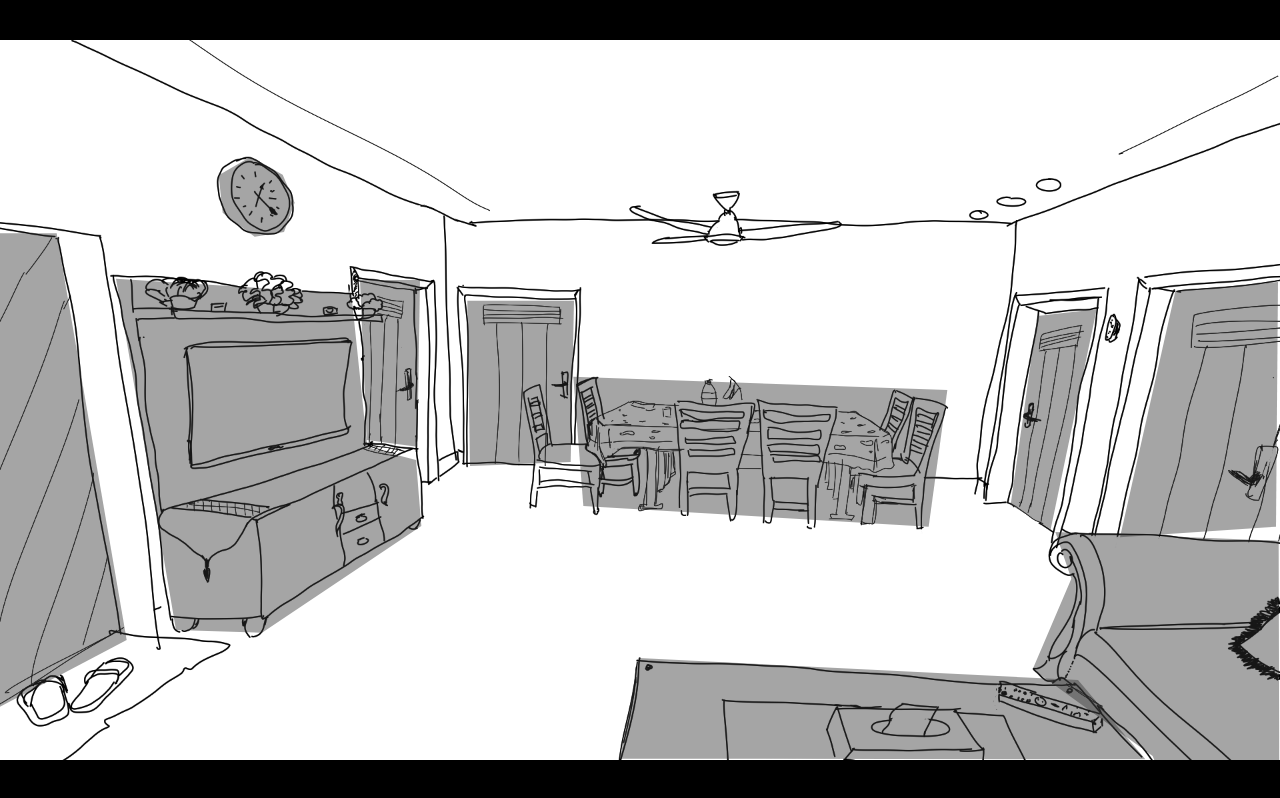
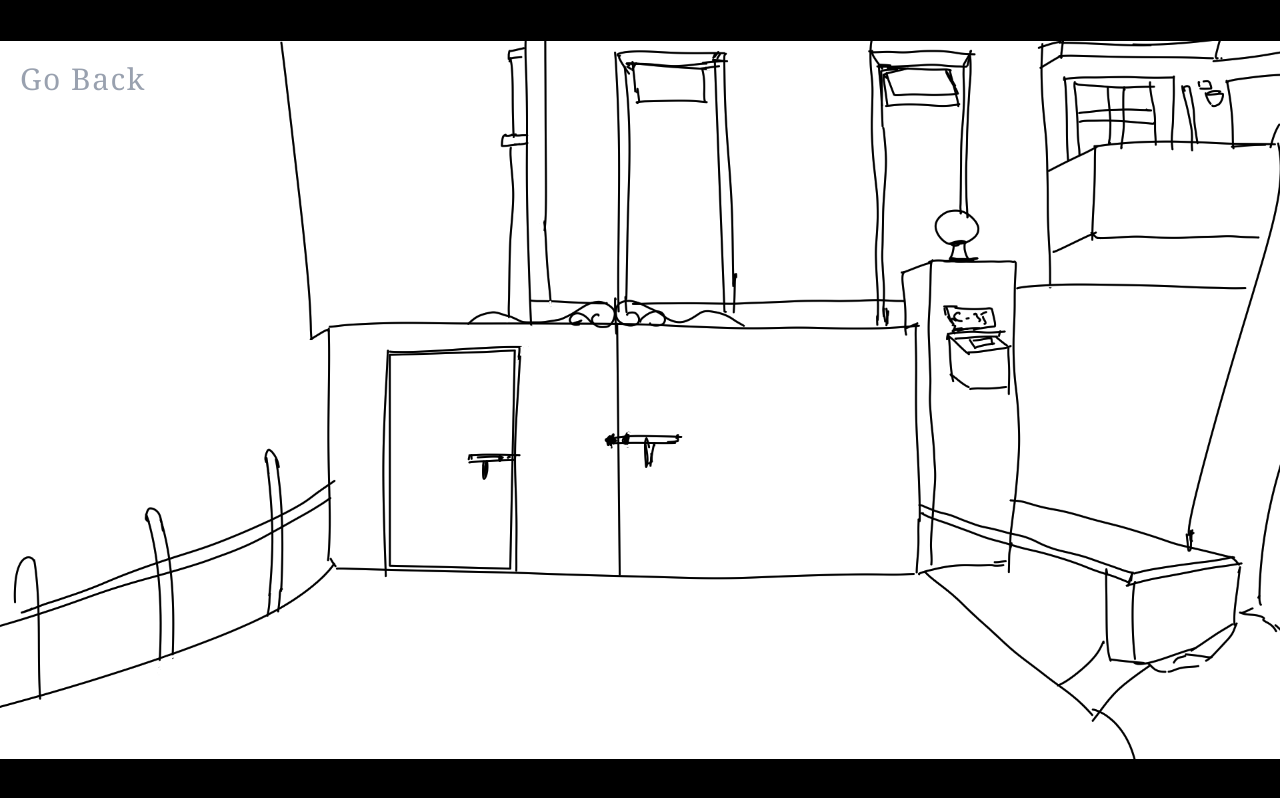
Before and after one commit to Ultra-Moz/personal-art, a React (Vite) app: page / in a window 1280 px wide. Built offline with nearby package versions, Linux system fonts and the light colour scheme.

Commit message:
Hovering effects and Tooltips added

```diff
--- a/src/App.jsx
+++ b/src/App.jsx
@@ -3,20 +3,24 @@ import OutsideScene from "./scenes/OutsideScene";
 import GateScene from "./scenes/GateScene";
 import DoorScene from "./scenes/DoorScene";
 import LoungeScene from "./scenes/LoungeScene";
+import DrawingRoomScene from "./scenes/DrawingRoomScene";
 
 const SCENES = {
   outside: OutsideScene,
   gate: GateScene,
   door: DoorScene,
-  lounge: LoungeScene
+  lounge: LoungeScene,
+  drawingRoom: DrawingRoomScene
 };
 
 const App = () => {
   const [visible, setVisible] = useState(true);
-  const [currentScene, setCurrentScene] = useState("lounge");
+  const [currentScene, setCurrentScene] = useState("outside");
   const [prevScenes, setPrevScenes] = useState([])
+  const [hoverText, setHoveredText] = useState(null)
 
   const goTo = (sceneId) => {
+    setHoveredText(null)
     setPrevScenes((prevHistory => [...prevHistory, currentScene]));
     setVisible(false);
     setTimeout(() => {
@@ -25,16 +29,14 @@ const App = () => {
     }, 300);
   };
 
+
+
 const goBack = () => {
-
   if (prevScenes.length === 0) return;
-
   const lastScene = prevScenes[prevScenes.length - 1];
   const historyCopy = [...prevScenes];
   historyCopy.pop();
-
   setVisible(false);
-
   setTimeout(() => {
     setCurrentScene(lastScene);
     setPrevScenes(historyCopy);
@@ -49,12 +51,12 @@ const goBack = () => {
         className="relative overflow-hidden"
         style={{
           width: "min(100vw,177.78vh)",
-          height: "min(100vh,56.25vw)",
+          height: "min(100vh,56.15vw)",
           opacity: visible ? 1 : 0,
           transition: "opacity 0.3s",
         }}
       >
-        <SceneComponent goTo={goTo} />
+        <SceneComponent goTo={goTo} setHoveredText={setHoveredText} />
 
         <button
           className="text-3xl text-red-900 tracking-wider left-5 top-5 z-50 font-serif relative group
@@ -66,6 +68,7 @@ const goBack = () => {
           Go Back
           <span className="absolute bottom-0 left-0 w-full h-0.75 bg-red-900 scale-x-0 transition-transform duration-500 origin-left group-hover:group-disabled:scale-x-0 group-hover:scale-x-100"></span>
         </button>
+        <span className="text-yellow-300 z-50 text-2xl font-extrabold [text-stroke:1.5px_black] [-webkit-text-stroke:1.5px_black] tracking-wide absolute bottom-5 right-5">{hoverText}</span>
       </div>
     </div>
   );
--- a/src/scenes/DoorScene.jsx
+++ b/src/scenes/DoorScene.jsx
@@ -1,22 +1,40 @@
-import React, { useState } from 'react'
+import React, { useState } from "react";
 
-const DoorScene = ({goTo}) => {
-  const [isHovered, setIsHovered] = useState(false)
+const DoorScene = ({ goTo, setHoveredText }) => {
+  const [isHovered, setIsHovered] = useState(false);
   return (
     <>
-    <img src="/images/door/door-scene-bg.png" alt="door scene" className="absolute inset-0 w-full h-full" />
-    <img src={isHovered ? '/images/door/door-scene-door-opened.png' : '/images/door/door-scene-door-closed.png'} className='absolute inset-0 w-full h-full pointer-events-none z-10' />
-          <svg viewBox="0 0 1920 1080" className="absolute inset-0 w-full h-full">
+      <img
+        src="/images/door/door-scene-bg.png"
+        alt="door scene"
+        className="absolute inset-0 w-full h-full"
+      />
+      <img
+        src={
+          isHovered
+            ? "/images/door/door-scene-door-opened.png"
+            : "/images/door/door-scene-door-closed.png"
+        }
+        className="absolute inset-0 w-full h-full pointer-events-none z-10"
+      />
+      <svg viewBox="0 0 1920 1080" className="absolute inset-0 w-full h-full">
         <polygon
-          points='730,240 1115,240 1115,850 730,850'
+          points="730,240 1115,240 1115,850 730,850"
           fill="transparent"
           className="cursor-pointer"
-          onMouseEnter={() => setIsHovered(true)}
-          onMouseLeave={() => setIsHovered(false)}
-          onClick={() => goTo("lounge")} />
+          onMouseEnter={() => {
+            setIsHovered(true);
+            setHoveredText("Enter the house");
+          }}
+          onMouseLeave={() => {
+            setIsHovered(false)
+            setHoveredText(null)
+          }}
+          onClick={() => goTo("lounge")}
+        />
       </svg>
     </>
-  )
-}
+  );
+};
 
-export default DoorScene
+export default DoorScene;
--- /dev/null
+++ b/src/scenes/DrawingRoomScene.jsx
@@ -0,0 +1,9 @@
+import React from 'react'
+
+const DrawingRoomScene = () => {
+  return (
+    <div>DrawingRoomScene</div>
+  )
+}
+
+export default DrawingRoomScene
--- a/src/scenes/LoungeScene.jsx
+++ b/src/scenes/LoungeScene.jsx
@@ -1,91 +1,211 @@
-import React, { useState } from 'react'
+import React, { useState } from "react";
 
-const LoungeScene = () => {
-    const [hoveredId, setHoveredId] = useState(null)
+const LoungeScene = ({ goTo, setHoveredText }) => {
+  const [hoveredId, setHoveredId] = useState(null);
 
   return (
     <>
-        <img src="/images/lounge/background.PNG" alt="white" />
-      <img src="/images/lounge/bg.PNG" alt="lounge" className="absolute inset-0 w-full h-full" />
-      <img src={hoveredId === "kitchen-door" ? '/images/lounge/kitchen-door-open.PNG' : '/images/lounge/kitchen-door-closed.PNG'} alt="kitchen door" className="absolute inset-0 w-full h-full" />
-      <img src="/images/lounge/clock.PNG" alt="clock" className="absolute inset-0 w-full h-full" />
-      <img src="/images/lounge/dining-table.PNG" alt="dining table" className="absolute inset-0 w-full h-full" />
-      <img src="/images/lounge/fan.PNG" alt="fan" className="absolute inset-0 w-full h-full" />
-      <img src="/images/lounge/sofa.PNG" alt="sofa" className="absolute inset-0 w-full h-full" />
-      <img src="/images/lounge/table.PNG" alt="table" className="absolute inset-0 w-full h-full" />
-      <img src="/images/lounge/tv.PNG" alt="tv" className="absolute inset-0 w-full h-full" />
-      <img src="/images/lounge/brother-room-closed.PNG" alt="brothers room" className="absolute inset-0 w-full h-full" />
-      <img src="/images/lounge/drawing-room-closed.PNG" alt="drawing room" className="absolute inset-0 w-full h-full" />
-      <img src="/images/lounge/my-room-closed.PNG" alt="my room" className="absolute inset-0 w-full h-full" />
-      <img src="/images/lounge/parents-room-closed.PNG" alt="parent room" className="absolute inset-0 w-full h-full" />
-      {/* <img src={isHovered ? '/images/outside/outside-scene-door-opened.png' : '/images/outside/outside-scene-door-closed.png'} className='absolute inset-0 w-full h-full pointer-events-none z-10' /> */}
-
+      <img
+        src="/images/lounge/background.PNG"
+        className="absolute inset-0 w-full h-full"
+        alt="white"
+      />
+      <img
+        src="/images/lounge/bg.PNG"
+        alt="lounge"
+        className="absolute inset-0 w-full h-full"
+      />
+      <img
+        src={
+          hoveredId === "kitchen-door"
+            ? "/images/lounge/kitchen-door-opened.PNG"
+            : "/images/lounge/kitchen-door-closed.PNG"
+        }
+        alt="kitchen door"
+        className="absolute inset-0 w-full h-full pointer-events-none z-10"
+      />
+      <img
+        src={
+          hoveredId === "brothers-room"
+            ? "/images/lounge/brother-room-opened.PNG"
+            : "/images/lounge/brother-room-closed.PNG"
+        }
+        alt="brothers room"
+        className="absolute inset-0 w-full h-full pointer-events-none z-10"
+      />
+      <img
+        src={
+          hoveredId === "drawing-room"
+            ? "/images/lounge/drawing-room-opened.PNG"
+            : "/images/lounge/drawing-room-closed.PNG"
+        }
+        alt="drawing room"
+        className="absolute inset-0 w-full h-full pointer-events-none z-10"
+      />
+      <img
+        src={
+          hoveredId === "my-room"
+            ? "/images/lounge/my-room-opened.PNG"
+            : "/images/lounge/my-room-closed.PNG"
+        }
+        alt="my room"
+        className="absolute inset-0 w-full h-full pointer-events-none z-10"
+      />
+      <img
+        src={
+          hoveredId === "parents-room"
+            ? "/images/lounge/parents-room-opened.PNG"
+            : "/images/lounge/parents-room-closed.PNG"
+        }
+        alt="parent room"
+        className="absolute inset-0 w-full h-full pointer-events-none z-10"
+      />
+      <img
+        src="/images/lounge/clock.PNG"
+        alt="clock"
+        className="absolute inset-0 w-full h-full"
+      />
+      <img
+        src="/images/lounge/dining-table.PNG"
+        alt="dining table"
+        className="absolute inset-0 w-full h-full"
+      />
+      <img
+        src="/images/lounge/fan.PNG"
+        alt="fan"
+        className="absolute inset-0 w-full h-full"
+      />
+      <img
+        src="/images/lounge/sofa.PNG"
+        alt="sofa"
+        className="absolute inset-0 w-full h-full"
+      />
+      <img
+        src="/images/lounge/table.PNG"
+        alt="table"
+        className="absolute inset-0 w-full h-full"
+      />
+      <img
+        src="/images/lounge/tv.PNG"
+        alt="tv"
+        className="absolute inset-0 w-full h-full"
+      />
       <svg viewBox="0 0 1920 1080" className="absolute inset-0 w-full h-full">
         <polygon
-        points='0,290 85,290 190,900 0,1000'
-          fill="#32323270"
+          points="0,290 85,290 190,900 0,1000"
+          fill="transparent"
           className="cursor-pointer"
           id="kitchen-door"
-          onMouseEnter={()=>{setHoveredId("kitchen-door")}}
+          onMouseEnter={() => {
+            setHoveredId("kitchen-door");
+            setHoveredText("Enter the kitchen");
+          }}
+          onMouseLeave={() => {
+            setHoveredId(null);
+
+            setHoveredText(null);
+          }}
         />
         <polygon
-          points='540,360 630,360 626,610 550,600'
-          fill="#32323270"
+          points="540,360 630,360 626,610 550,600"
+          fill="transparent"
           className="cursor-pointer"
           id="drawing-room"
+          onMouseEnter={() => {
+            setHoveredId("drawing-room");
+            setHoveredText("Enter the drawing room");
+          }}
+          onMouseLeave={() => {
+            setHoveredId(null);
+            setHoveredText(null);
+          }}
+          onClick={() => goTo("drawingRoom")}
         />
         <polygon
-          points='705,639 701,391 861,391 856,633'
-           fill="#32323270"
+          points="705,639 701,391 861,391 856,633"
+          fill="transparent"
           className="cursor-pointer"
           id="my-room"
+          onMouseEnter={() => {
+            setHoveredId("my-room");
+            setHoveredText("Enter my room");
+          }}
+          onMouseLeave={() => {
+            setHoveredId(null);
+            setHoveredText(null);
+          }}
         />
         <polygon
-          points='1556,414 1645,404 1576,734  1516,697'
-          fill="#32323270"
+          points="1556,414 1645,404 1576,734  1516,697"
+          fill="transparent"
           className="cursor-pointer"
           id="parents-room"
+          onMouseEnter={() => {
+            setHoveredId("parents-room");
+            setHoveredText("Enter my parents room");
+          }}
+          onMouseLeave={() => {
+            setHoveredId(null);
+            setHoveredText(null);
+          }}
         />
         <polygon
-          points='1763,377 1680,746 1914,730 1917,363'
-          fill="#32323270"
+          points="1763,377 1680,746 1914,730 1917,363"
+          fill="transparent"
           className="cursor-pointer"
           id="brothers-room"
+          onMouseEnter={() => {
+            setHoveredId("brothers-room");
+            setHoveredText("Enter my brother's room");
+          }}
+          onMouseLeave={() => {
+            setHoveredId(null);
+            setHoveredText(null);
+          }}
         />
         <polygon
-          points='1583,738 1918,751 1920,1550 1729,1074 1549,944 1607,808'
-          fill="#32323270"
+          points="1583,738 1918,751 1920,1550 1729,1074 1549,944 1607,808"
+          fill="transparent"
           className="cursor-pointer"
+          onMouseEnter={() => setHoveredText("Sofa")}
+          onMouseLeave={() => setHoveredText(null)}
           id="sofa"
         />
         <polygon
-          points='930,1078 958,927 1617,960 1718,1079'
-          fill="#32323270"
+          points="930,1078 958,927 1617,960 1718,1079"
+          fill="transparent"
+          id="table"
           className="cursor-pointer"
-          id="table"
+          onMouseEnter={() => setHoveredText("Table")}
+          onMouseLeave={() => setHoveredText(null)}
         />
         <polygon
-          points='527,381  551,611 624,630 632,729 393,889 264,885 174,358'
-          fill="#32323270"
+          points="527,381  551,611 624,630 632,729 393,889 264,885 174,358"
+          fill="transparent"
           className="cursor-pointer"
           id="tv"
+          onMouseEnter={() => setHoveredText("Television")}
+          onMouseLeave={() => setHoveredText(null)}
         />
         <polygon
-          points='376,175 328,203 334,259 382,295 426,288  442,244 424,202'
-          fill="#32323270"
+          points="376,175 328,203 334,259 382,295 426,288  442,244 424,202"
+          fill="transparent"
           className="cursor-pointer"
           id="clock"
+          onMouseEnter={() => setHoveredText("Clock")}
+          onMouseLeave={() => setHoveredText(null)}
         />
         <polygon
-          points='875,699 1393,730 1421,525 860,505'
-          fill="#32323270"
+          points="875,699 1393,730 1421,525 860,505"
+          fill="transparent"
           className="cursor-pointer"
           id="dining-table"
+          onMouseEnter={() => setHoveredText("Dining Table")}
+          onMouseLeave={() => setHoveredText(null)}
         />
-
       </svg>
     </>
-  )
-}
+  );
+};
 
-export default LoungeScene
+export default LoungeScene;
--- a/src/scenes/OutsideScene.jsx
+++ b/src/scenes/OutsideScene.jsx
@@ -1,23 +1,40 @@
-import React, { useState } from 'react'
+import React, { useState } from "react";
 
-const OutsideScene = ({ goTo }) => {
-  const [isHovered, setIsHovered] = useState(false)
+const OutsideScene = ({ goTo, setHoveredText }) => {
+  const [isHovered, setIsHovered] = useState(false);
   return (
     <>
-      <img src="/images/outside/outside-scene-bg.png" alt="outside" className="absolute inset-0 w-full h-full" />
-      <img src={isHovered ? '/images/outside/outside-scene-door-opened.png' : '/images/outside/outside-scene-door-closed.png'} className='absolute inset-0 w-full h-full pointer-events-none z-10' />
+      <img
+        src="/images/outside/outside-scene-bg.png"
+        alt="outside"
+        className="absolute inset-0 w-full h-full"
+      />
+      <img
+        src={
+          isHovered
+            ? "/images/outside/outside-scene-door-opened.png"
+            : "/images/outside/outside-scene-door-closed.png"
+        }
+        className="absolute inset-0 w-full h-full pointer-events-none z-10"
+      />
       <svg viewBox="0 0 1920 1080" className="absolute inset-0 w-full h-full">
         <polygon
-          points='770,454 775,809 585,805 581,459'
+          points="770,454 775,809 585,805 581,459"
           fill="transparent"
           className="cursor-pointer"
-          onMouseEnter={() => setIsHovered(true)}
-          onMouseLeave={() => setIsHovered(false)}
-          onClick={() => goTo("gate")} />
+          onMouseEnter={() => {
+            setIsHovered(true);
+            setHoveredText("Enter the building");
+          }}
+          onMouseLeave={() => {
+            setIsHovered(false);
+            setHoveredText(null);
+          }}
+          onClick={() => goTo("gate")}
+        />
       </svg>
     </>
+  );
+};
 
-  )
-}
-
-export default OutsideScene
+export default OutsideScene;
```
Also changed, not shown: src/scenes/GateScene.jsx (+15 -8 lines), public/images/lounge/kitchen-door-opened.PNG (renamed from public/images/lounge/kitchen-door-open.PNG). Lines whose indentation alone changed are shown as unchanged.
